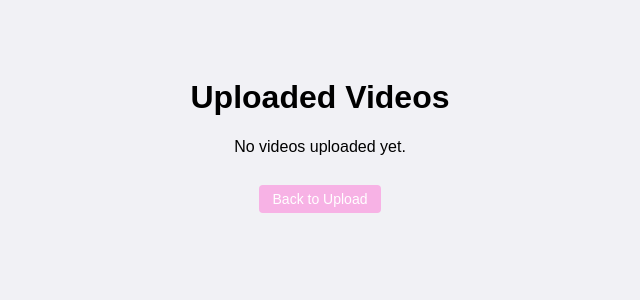
After one commit to rialunochka/cutgenius-saas, a Flask app: page /uploads in a window 1280 px wide. The commit adds this page. Shown: the top 300 px of the page, without its empty margins (320-960 px from the left). Run offline with Flask 3, Linux system fonts and the light colour scheme.

Commit message:
Add files via upload

```diff
--- a/app.py
+++ b/app.py
@@ -1,4 +1,4 @@
-from flask import Flask, render_template, request
+from flask import Flask, render_template, request, send_from_directory
 import os
 
 app = Flask(__name__)
@@ -14,5 +14,14 @@ def upload_video():
             return render_template("success.html")
     return render_template("index.html")
 
+@app.route("/uploads")
+def list_uploads():
+    files = os.listdir(UPLOAD_FOLDER)
+    return render_template("uploads.html", files=files)
+
+@app.route("/download/<filename>")
+def download(filename):
+    return send_from_directory(UPLOAD_FOLDER, filename, as_attachment=True)
+
 if __name__ == "__main__":
     app.run(host="0.0.0.0", port=10000)
--- a/templates/index.html
+++ b/templates/index.html
@@ -19,7 +19,6 @@
             border-radius: 5px;
             cursor: pointer;
         }
-        .success { margin-top: 20px; color: green; font-weight: bold; }
     </style>
 </head>
 <body>
--- a/templates/success.html
+++ b/templates/success.html
@@ -6,6 +6,6 @@
 <body style="font-family: Arial; text-align: center; padding: 50px;">
     <h1>Upload Successful!</h1>
     <p>Your video has been received. Thank you!</p>
-    <a href="/">Upload another</a>
+    <a href="/">Upload another</a> | <a href="/uploads">View uploads</a>
 </body>
 </html>
--- /dev/null
+++ b/templates/uploads.html
@@ -0,0 +1,40 @@
+<!DOCTYPE html>
+<html>
+<head>
+    <title>Uploaded Videos — CutGenius</title>
+    <style>
+        body { font-family: Arial; text-align: center; padding: 50px; background: #f1f1f5; }
+        table { margin: auto; border-collapse: collapse; width: 70%; background: white; }
+        th, td { padding: 12px 20px; border-bottom: 1px solid #ccc; }
+        th { background-color: #f7b2e5; color: white; }
+        a.button {
+            padding: 6px 14px;
+            background: #f7b2e5;
+            border: none;
+            color: white;
+            text-decoration: none;
+            border-radius: 4px;
+            font-size: 14px;
+        }
+    </style>
+</head>
+<body>
+    <h1>Uploaded Videos</h1>
+    {% if files %}
+    <table>
+        <tr><th>File</th><th>Action</th><th>Download</th></tr>
+        {% for file in files %}
+        <tr>
+            <td>{{ file }}</td>
+            <td><a class="button" href="#">Process</a></td>
+            <td><a class="button" href="/download/{{ file }}">Download</a></td>
+        </tr>
+        {% endfor %}
+    </table>
+    {% else %}
+    <p>No videos uploaded yet.</p>
+    {% endif %}
+    <br>
+    <a href="/" class="button">Back to Upload</a>
+</body>
+</html>
```
